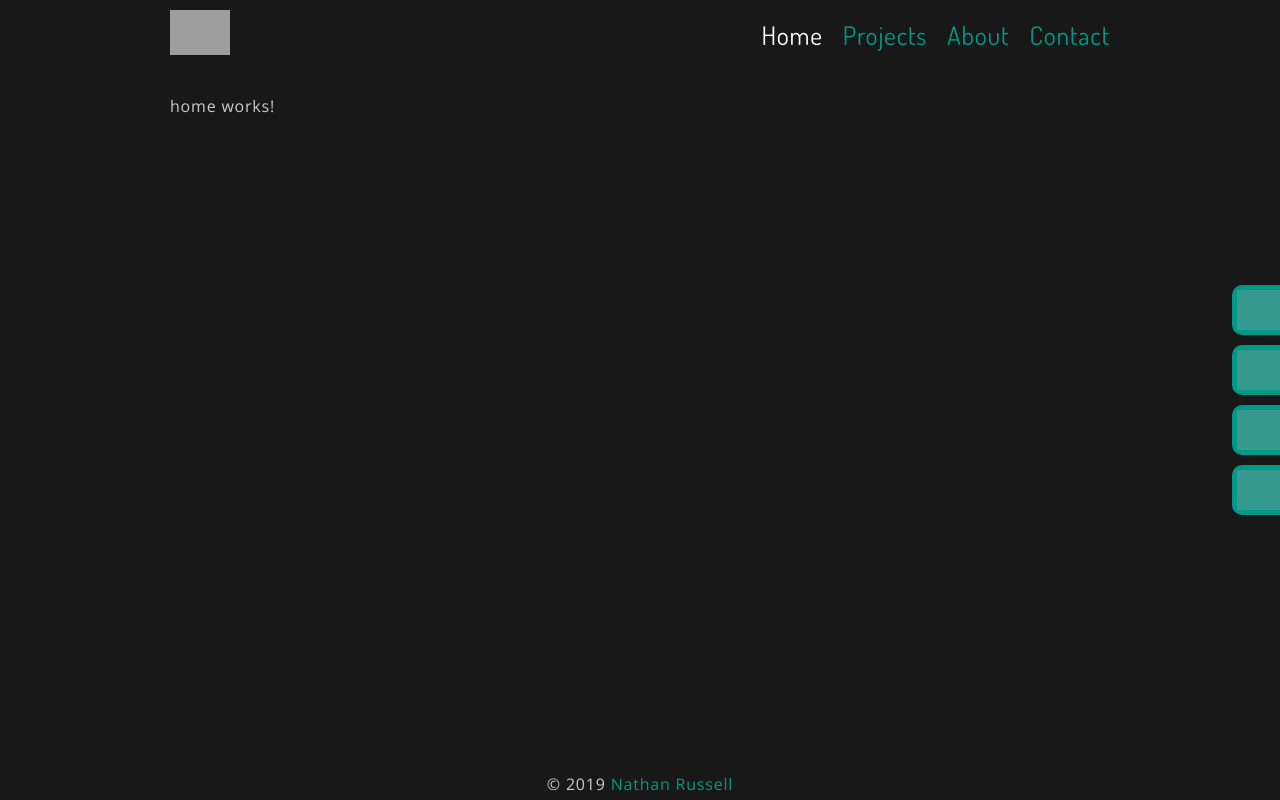
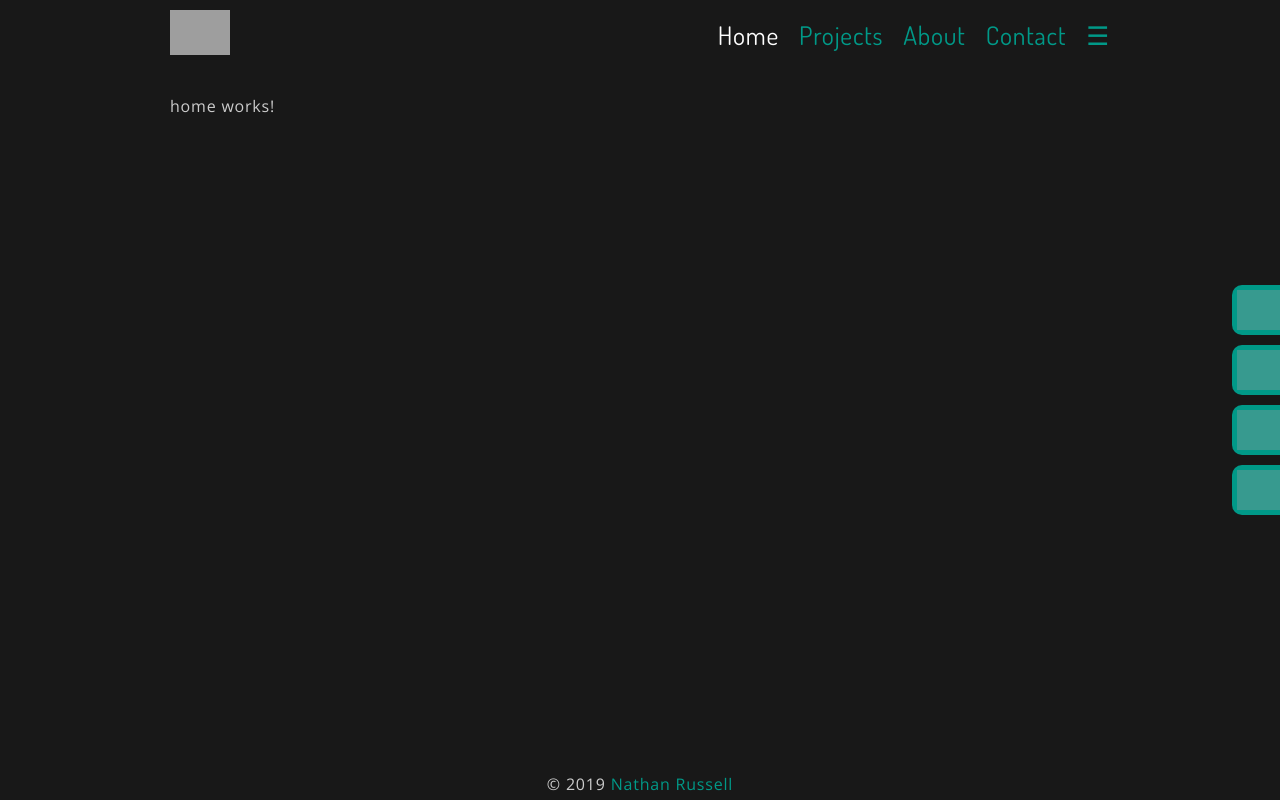
Before and after one commit to NateRussell/Portfolio-Website, an Angular app in the folder PortfolioWebsite/ClientApp/: page / in a window 1280 px wide. Built offline with nearby package versions, Linux system fonts and the light colour scheme; grey boxes are pictures that could not be loaded.

Commit message:
Add transition animation to top navigation items.

```diff
--- a/PortfolioWebsite/ClientApp/src/app/layout-components/connect/connect.component.ts
+++ b/PortfolioWebsite/ClientApp/src/app/layout-components/connect/connect.component.ts
@@ -19,7 +19,7 @@ import {
         animate('.2s')
       ]),
       transition('false => true', [
-        animate('.4s .4s')
+        animate('.2s .4s')
       ])
     ])
   ],
--- a/PortfolioWebsite/ClientApp/src/app/layout-components/navigation/navigation.component.less
+++ b/PortfolioWebsite/ClientApp/src/app/layout-components/navigation/navigation.component.less
@@ -3,20 +3,22 @@
 :host{
   display: flex;
   align-items: center;
+  justify-content: flex-end;
+}
+
+#top-navigation {
+  transform: scaleY(100%);
+  transition: .4s;
+  overflow: hidden;
 }
 
 #open-menu {
-  display: none;
+  display: inline-block;
   margin: 10px 10px;
 }
 
 @media only screen and (max-width: @pageWidth) {
-  #open-menu {
-    display: none;
-    display: inline-block;
-  }
-
   #top-navigation {
-    display: none;
+    transform: scaleY(0);
   }
 }
```
